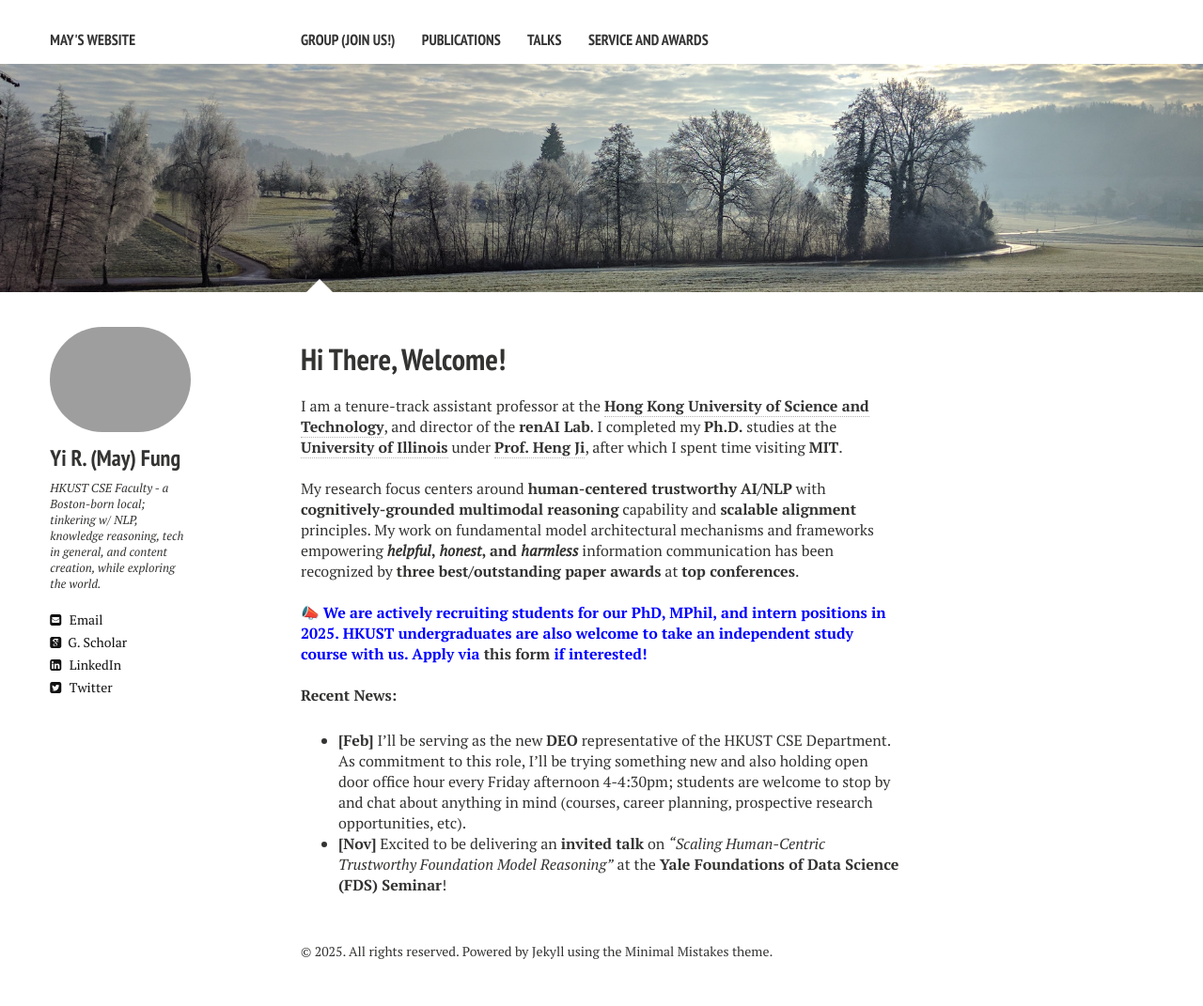
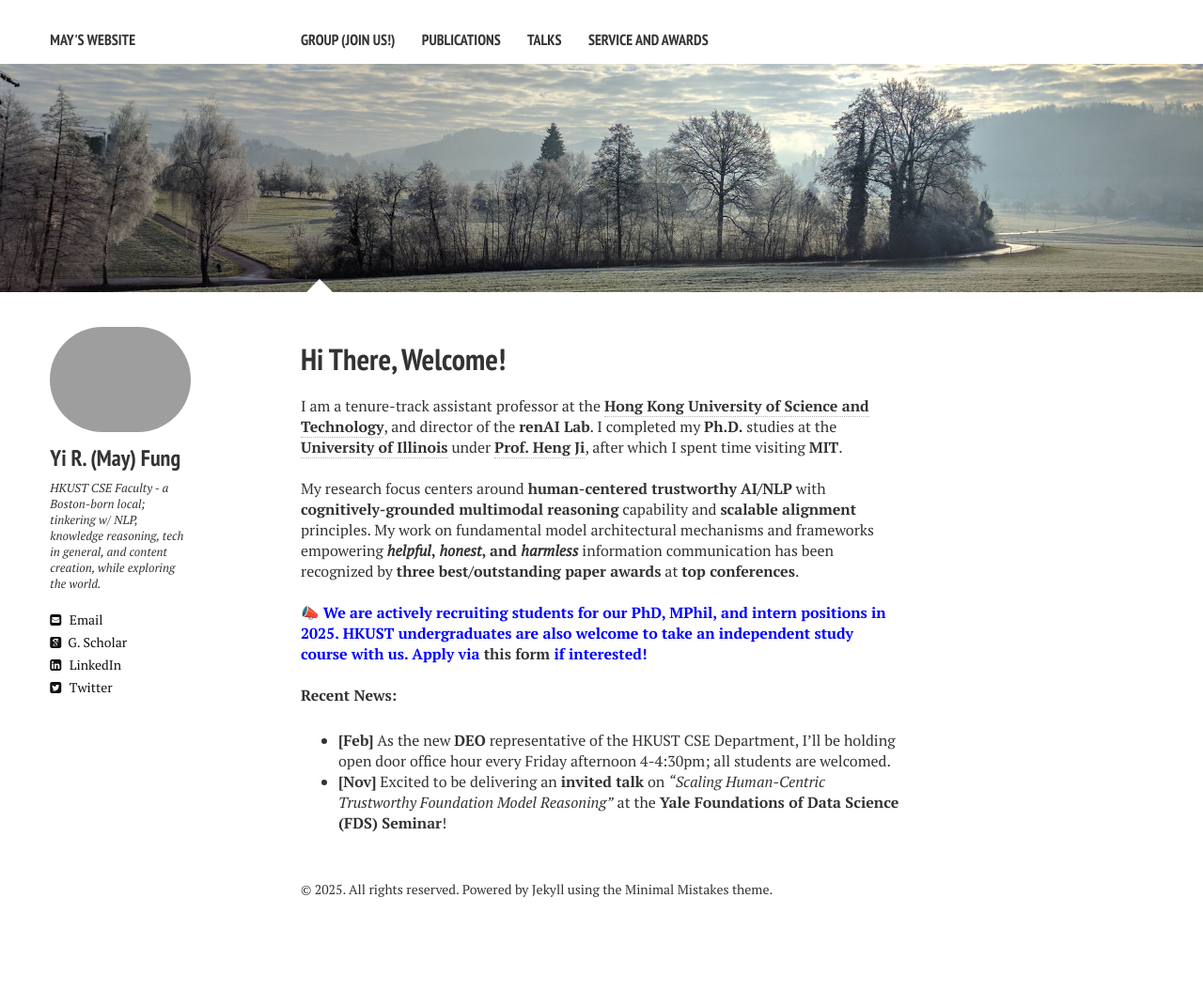
Before and after one commit to mayrfung/mayrfung.github.io, a Jekyll site: the page built from index.md, in a window 1280 px wide. Shown: the whole page at 94% size. Built offline with Jekyll 4.4.1, drawn with Linux system fonts in a browser that asks for light colours; nearby versions of some CDN libraries; after the commit the page ends 1005 px from its top, so only the background shows below that.

Commit message:
Update index.md

```diff
--- a/index.md
+++ b/index.md
@@ -16,6 +16,6 @@ My research focus centers around <b>human-centered trustworthy AI/NLP</b> with <
 <br>
 <b>Recent News:</b>
 <br>
-* <b>[Feb]</b> I'll be serving as the new <b>DEO</b> representative of the HKUST CSE Department. As commitment to this role, I'll be trying something new and also holding open door office hour every Friday afternoon 4-4:30pm; students are welcome to stop by and chat about anything in mind (courses, career planning, prospective research opportunities, etc).
+* <b>[Feb]</b> As the new <b>DEO</b> representative of the HKUST CSE Department, I'll be holding open door office hour every Friday afternoon 4-4:30pm; all students are welcomed.
 <br>
 * <b>[Nov]</b> Excited to be delivering an <b>invited talk</b> on <i>"Scaling Human-Centric Trustworthy Foundation Model Reasoning"</i> at the <b>Yale Foundations of Data Science (FDS) Seminar</b>!
```
